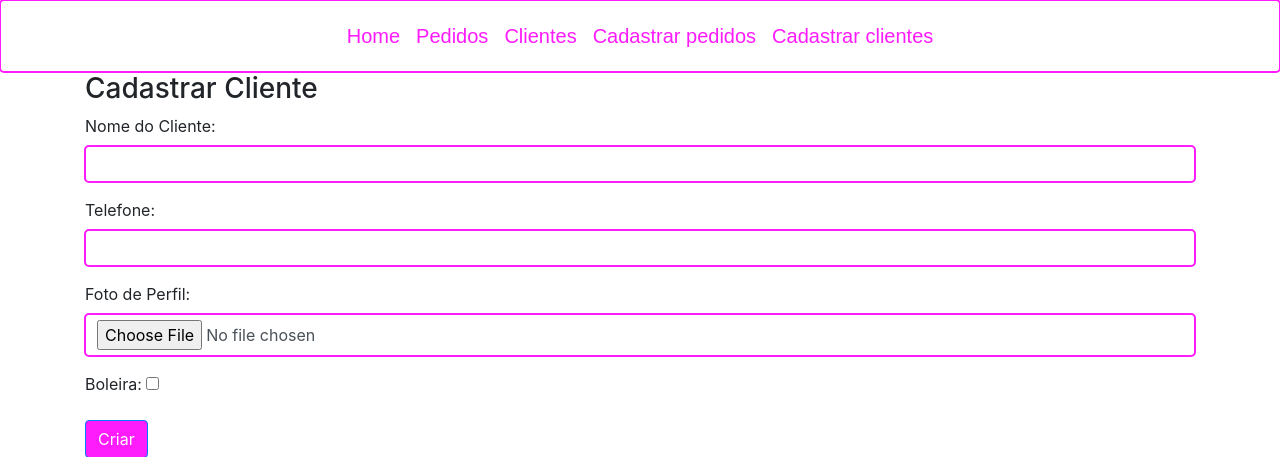
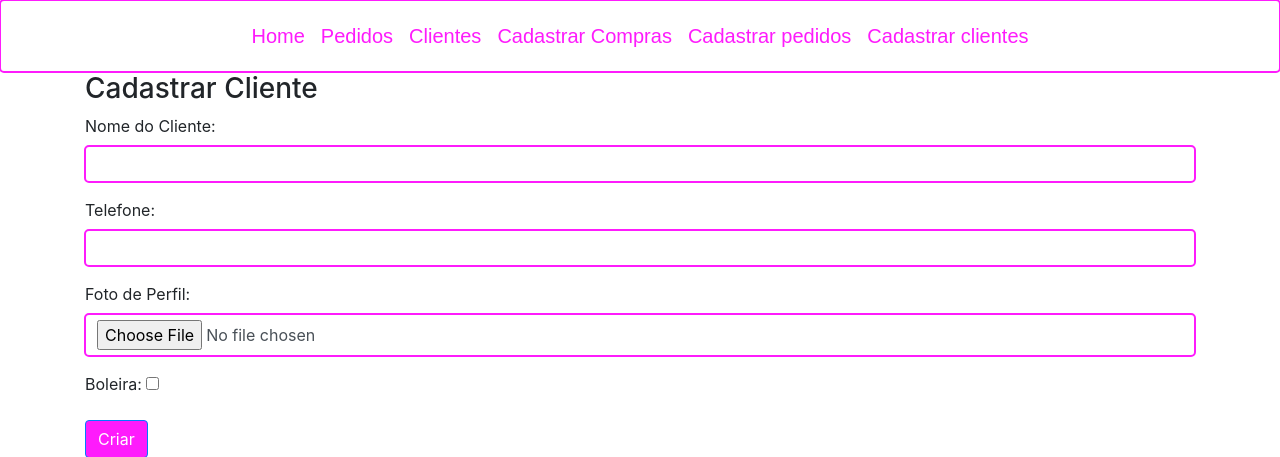
Before and after one commit to luizsabiano/handicraft, a Django app: page /client/ in a window 1280 px wide. Shown: the top 457 px of the page. Run offline with Django 3.2, Linux system fonts and the light colour scheme; a user stored in the database is signed in; some libraries are stand-ins or nearby versions.

Commit message:
drop off broken dependencies

```diff
--- a/requirements.txt
+++ b/requirements.txt
@@ -1,7 +1,5 @@
 asgiref==3.3.4
 Django==3.2.3
-django-filter==2.4.0
-django-input-mask==2.0.2
 djangorestframework==3.12.4
 Markdown==3.3.4
 pytz==2021.1
--- a/templates/layout.html
+++ b/templates/layout.html
@@ -43,8 +43,10 @@
                       <a class="nav-item nav-link"  href="{% url 'order_control:homeView' %}"><span class="textMenu"> Home </span></a>
                       <a class="nav-item nav-link" href="/orders/"><span class="textMenu"> Pedidos </span></a>
                       <a class="nav-item nav-link" href="/clients/"><span class="textMenu"> Clientes </span></a>
+                        <a class="nav-item nav-link" href="/purchases/"><span class="textMenu"> Cadastrar Compras </span></a>
                       <a class="nav-item nav-link" href="/order/"><span class="textMenu"> Cadastrar pedidos </span></a>
                       <a class="nav-item nav-link" href="/client/"><span class="textMenu"> Cadastrar clientes </span></a>
+
 
                     </div>
                   </div>
```
Also changed, not shown: db.sqlite3.
